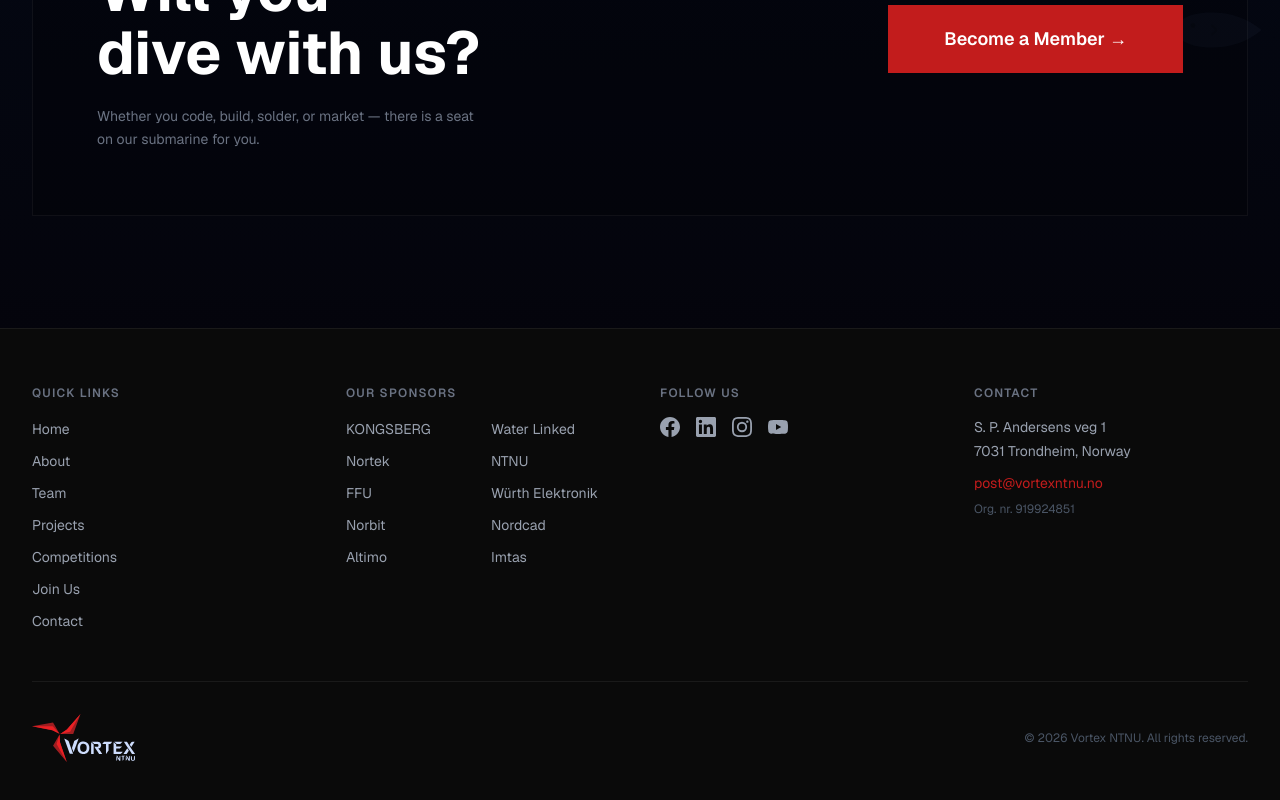
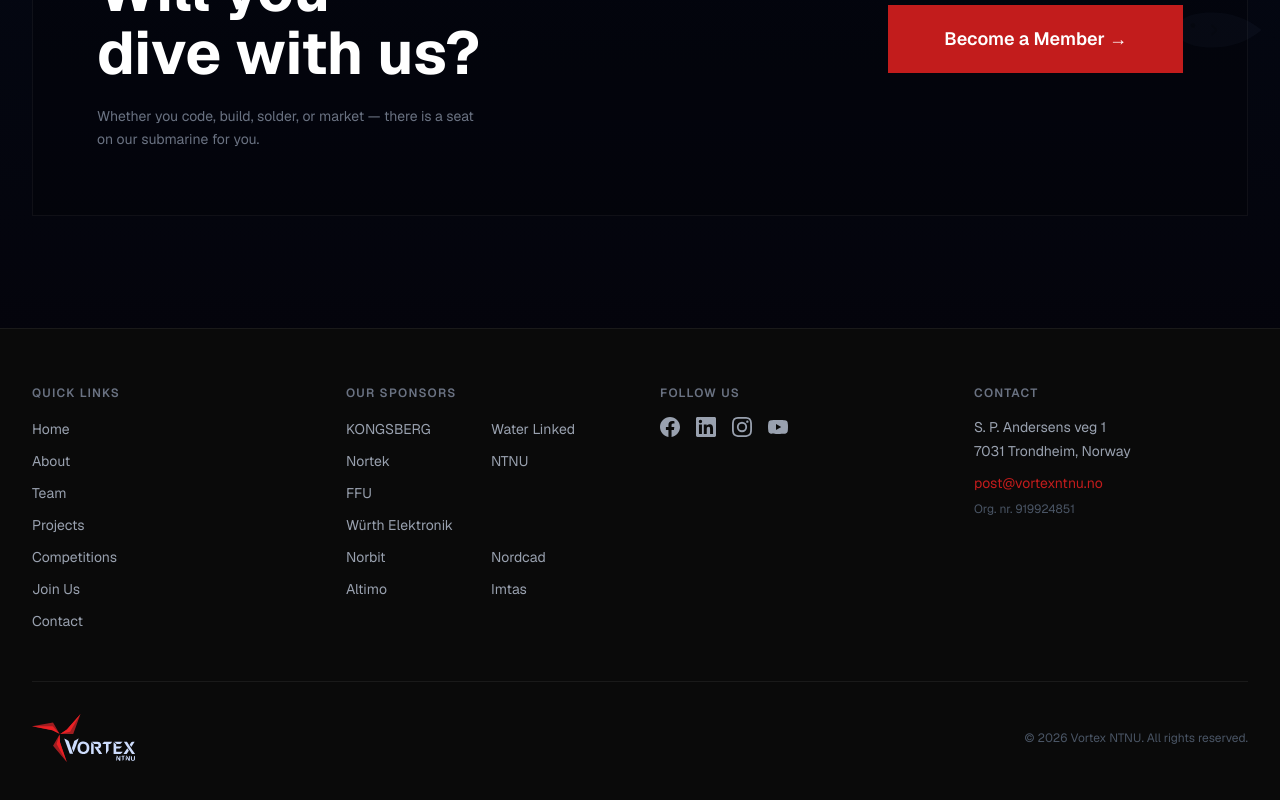
Before and after one commit to vortexntnu/Website_v2, a Next.js app in the folder vortex_website/: page / in a window 1280 px wide. Shown: the part 3873-4673 px from the top of the page. Built offline with nearby package versions, Linux system fonts and the light colour scheme.

Commit message:
fix: quickfix

```diff
--- a/vortex_website/src/app/layout.tsx
+++ b/vortex_website/src/app/layout.tsx
@@ -53,7 +53,7 @@
     { name: "Nortek", href: "https://www.nortekgroup.com" },
     { name: "NTNU", href: "https://www.ntnu.edu/itk" },
     { name: "FFU", href: "https://www.ffu.no" },
-    { name: "Würth Elektronik", href: "https://www.we-online.com" },
+    { name: "Würth Elektronik", href: "https://www.we-online.com", wide: true },
     { name: "Norbit", href: "https://www.we-online.com" },
     { name: "Nordcad", href: "https://www.nordcad.eu/" },
     { name: "Altimo", href: "https://www.altimo.no/" },
```
